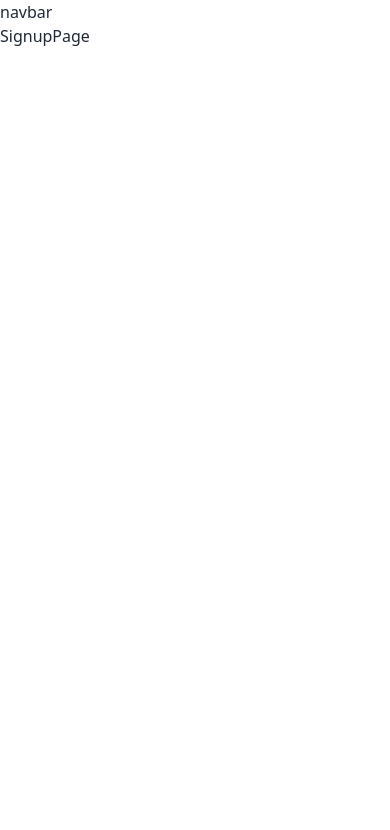
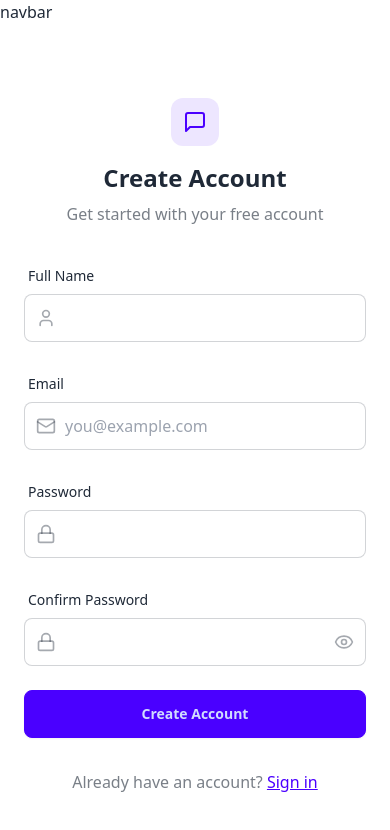
Before and after one commit to abhinpramod/Chat_application, a React (Vite) app in the folder frontend/: page /signup in a window 390 px wide. Shown: the top 830 px of the page. Built offline with nearby package versions, Linux system fonts and the light colour scheme; no server answers.

Commit message:
fourth commit

```diff
--- a/frontend/eslint.config.js
+++ b/frontend/eslint.config.js
@@ -33,6 +33,7 @@
         'warn',
         { allowConstantExport: true },
       ],
+      "react/prop-types": "off"
     },
   },
 ]
--- a/frontend/package.json
+++ b/frontend/package.json
@@ -11,6 +11,7 @@
   },
   "dependencies": {
     "axios": "^1.7.9",
+    "lucide-react": "^0.469.0",
     "react": "^18.3.1",
     "react-dom": "^18.3.1",
     "react-hot-toast": "^2.4.1",
--- a/frontend/src/App.jsx
+++ b/frontend/src/App.jsx
@@ -1,33 +1,52 @@
-import Navbar from "./components/Navbar"
-import Homepage from "./pages/Homepage"
-import SignupPage from "./pages/SignupPage"
-import LoginPage from "./pages/LoginPage"
-import ProfilePage from "./pages/ProfilePage"
-import SettingsPage from "./pages/SettingsPage"
-import { Routes,Route } from "react-router-dom"
-function App() {
+import Navbar from "./components/Navbar";
 
+import HomePage from "./pages/Homepage";
+import SignUpPage from "./pages/SignUpPage";
+import LoginPage from "./pages/LoginPage";
+import SettingsPage from "./pages/SettingsPage";
+import ProfilePage from "./pages/ProfilePage";
+
+import { Routes, Route, Navigate } from "react-router-dom";
+import { useAuthStore } from "./store/useAuthStore";
+import { useThemeStore } from "./store/useThemestore";
+import { useEffect } from "react";
+
+import { Loader } from "lucide-react";
+import { Toaster } from "react-hot-toast";
+
+const App = () => {
+  const { authUser, checkAuth, isCheckingAuth } = useAuthStore();
+  const { theme } = useThemeStore();
+
+  // console.log({ onlineUsers });
+
+  useEffect(() => {
+    checkAuth();
+  }, [checkAuth]);
+
+  // console.log({ authUser });
+
+  if (isCheckingAuth && !authUser)
+    return (
+      <div className="flex items-center justify-center h-screen">
+        <Loader className="size-10 animate-spin" />
+      </div>
+    );
 
   return (
-    <>
-     <div >
+    <div data-theme={theme}>
+      <Navbar />
 
-<Navbar/>
-<Routes>
-  <Route path="/" element={<Homepage />} />
-  <Route path="/signup" element={<SignupPage />} />
-  <Route path="/login" element={<LoginPage />} />
-  <Route path="/profile" element={<ProfilePage />} />
-  <Route path="/setting" element={<SettingsPage />} />
+      <Routes>
+        <Route path="/" element={authUser ? <HomePage /> : <Navigate to="/login" />} />
+        <Route path="/signup" element={!authUser ? <SignUpPage /> : <Navigate to="/" />} />
+        <Route path="/login" element={!authUser ? <LoginPage /> : <Navigate to="/" />} />
+        <Route path="/settings" element={authUser ? <SettingsPage /> : <Navigate to="/login" />} />
+        <Route path="/profile" element={authUser ? <ProfilePage /> : <Navigate to="/login" />} />
+      </Routes>
 
-</Routes>
-
-
-
-
-     </div>
-    </>
-  )
-}
-
-export default App
+      <Toaster />
+    </div>
+  );
+};
+export default App;
--- /dev/null
+++ b/frontend/src/components/AuthImagePattern.jsx
@@ -0,0 +1,23 @@
+
+const AuthImagePattern = ({ title, subtitle }) => {
+  return (
+    <div className="hidden lg:flex items-center justify-center bg-base-200 p-12">
+      <div className="max-w-md text-center">
+        <div className="grid grid-cols-3 gap-3 mb-8">
+          {[...Array(9)].map((_, i) => (
+            <div
+              key={i}
+              className={`aspect-square rounded-2xl bg-primary/10 ${
+                i % 2 === 0 ? "animate-pulse" : ""
+              }`}
+            />
+          ))}
+        </div>
+        <h2 className="text-2xl font-bold mb-4">{title}</h2>
+        <p className="text-base-content/60">{subtitle}</p>
+      </div>
+    </div>
+  );
+};
+
+export default AuthImagePattern;
--- a/frontend/src/pages/SignupPage.jsx
+++ b/frontend/src/pages/SignupPage.jsx
@@ -1,11 +1,177 @@
-import React from 'react'
 
-function SignupPage() {
+import { useState } from "react";
+import { useAuthStore } from "../store/useAuthStore";
+import { Eye, EyeOff, Loader2, Lock, Mail, MessageSquare, User } from "lucide-react";
+import { Link } from "react-router-dom";
+
+import AuthImagePattern from "../components/AuthImagePattern";
+import toast from "react-hot-toast";
+
+const SignUpPage = () => {
+  const [showPassword, setShowPassword] = useState(false);
+  const [formData, setFormData] = useState({
+    fullName: "",
+    email: "",
+    password: "",
+    comfirmpassword: "",
+  });
+
+  const { signup, isSigningUp } = useAuthStore();
+
+  const validateForm = () => {
+    if(!formData.fullName&&!formData.email&& !formData.password&& !formData.comfirmpassword) return toast.error("All fields are required");
+    if (!formData.fullName.trim()) return toast.error("Full name is required");
+    if (!formData.email.trim()) return toast.error("Email is required");
+    if (!/\S+@\S+\.\S+/.test(formData.email)) return toast.error("Invalid email format");
+    if (!formData.password) return toast.error("Password is required");
+    if (formData.password.length < 6) return toast.error("Password must be at least 6 characters");
+    if (formData.password !== formData.comfirmpassword)
+      return toast.error("Passwords do not match");
+
+    return true;
+  };
+
+  const handleSubmit = (e) => {
+    e.preventDefault();
+
+    const success = validateForm();
+
+    if (success === true) signup(formData);
+  };
+
   return (
-    <div>
-      SignupPage
+    <div className="min-h-screen grid lg:grid-cols-2">
+      {/* left side */}
+      <div className="flex flex-col justify-center items-center p-6 sm:p-12">
+        <div className="w-full max-w-md space-y-8">
+          {/* LOGO */}
+          <div className="text-center mb-8">
+            <div className="flex flex-col items-center gap-2 group">
+              <div
+                className="size-12 rounded-xl bg-primary/10 flex items-center justify-center
+              group-hover:bg-primary/20 transition-colors"
+              >
+                <MessageSquare className="size-6 text-primary" />
+              </div>
+              <h1 className="text-2xl font-bold mt-2">Create Account</h1>
+              <p className="text-base-content/60">Get started with your free account</p>
+            </div>
+          </div>
+
+          <form onSubmit={handleSubmit} className="space-y-6">
+            <div className="form-control">
+              <label className="label">
+                <span className="label-text font-medium">Full Name</span>
+              </label>
+              <div className="relative">
+                <div className="absolute inset-y-0 left-0 pl-3 flex items-center pointer-events-none">
+                  <User className="size-5 text-base-content/40" />
+                </div>
+                <input
+                  type="text"
+                  className={`input input-bordered w-full pl-10`}
+                  placeholder=""
+                  value={formData.fullName}
+                  onChange={(e) => setFormData({ ...formData, fullName: e.target.value })}
+                />
+              </div>
+            </div>
+
+            <div className="form-control">
+              <label className="label">
+                <span className="label-text font-medium">Email</span>
+              </label>
+              <div className="relative">
+                <div className="absolute inset-y-0 left-0 pl-3 flex items-center pointer-events-none">
+                  <Mail className="size-5 text-base-content/40" />
+                </div>
+                <input
+                  type="text"
+                  className={`input input-bordered w-full pl-10`}
+                  placeholder="you@example.com"
+                  value={formData.email}
+                  onChange={(e) => setFormData({ ...formData, email: e.target.value })}
+                />
+              </div>
+            </div>
+
+            <div className="form-control">
+              <label className="label">
+                <span className="label-text font-medium">Password</span>
+              </label>
+              <div className="relative">
+                <div className="absolute inset-y-0 left-0 pl-3 flex items-center pointer-events-none">
+                  <Lock className="size-5 text-base-content/40" />
+                </div>
+                <input
+                  type={ "password"}
+                  className={`input input-bordered w-full pl-10`}
+                  placeholder="  "
+                  value={formData.password}
+                  onChange={(e) => setFormData({ ...formData, password: e.target.value })}
+                />
+
+              </div>
+            </div>
+            <div className="form-control">
+              <label className="label">
+                <span className="label-text font-medium">Confirm Password</span>
+              </label>
+              <div className="relative">
+                <div className="absolute inset-y-0 left-0 pl-3 flex items-center pointer-events-none">
+                  <Lock className="size-5 text-base-content/40" />
+                </div>
+                <input
+                  type={showPassword ? "text" : "password"}
+                  className={`input input-bordered w-full pl-10`}
+                  placeholder="  "
+                  value={formData.comfirmpassword}
+                  onChange={(e) => setFormData({ ...formData,comfirmpassword: e.target.value })}
+                />
+                <button
+                  type="button"
+                  className="absolute inset-y-0 right-0 pr-3 flex items-center"
+                  onClick={() => setShowPassword(!showPassword)}
+                >
+                  {showPassword ? (
+                    <EyeOff className="size-5 text-base-content/40" />
+                  ) : (
+                    <Eye className="size-5 text-base-content/40" />
+                  )}
+                </button>
+              </div>
+            </div>
+
+            <button type="submit" className="btn btn-primary w-full" disabled={isSigningUp}>
+              {isSigningUp ? (
+                <>
+                  <Loader2 className="size-5 animate-spin" />
+                  Loading...
+                </>
+              ) : (
+                "Create Account"
+              )}
+            </button>
+          </form>
+
+          <div className="text-center">
+            <p className="text-base-content/60">
+              Already have an account?{" "}
+              <Link to="/login" className="link link-primary">
+                Sign in
+              </Link>
+            </p>
+          </div>
+        </div>
+      </div>
+
+      {/* right side */}
+
+      <AuthImagePattern
+        title="Join our community"
+        subtitle="Connect with friends, share moments, and stay in touch with your loved ones."
+      />
     </div>
-  )
-}
-
-export default SignupPage
+  );
+};
+export default SignUpPage;
--- /dev/null
+++ b/frontend/src/store/useThemestore.js
@@ -0,0 +1,9 @@
+import { create } from "zustand";
+
+export const useThemeStore = create((set) => ({
+  theme: localStorage.getItem("chat-theme") || "coffee",
+  setTheme: (theme) => {
+    localStorage.setItem("chat-theme", theme);
+    set({ theme });
+  },
+}));
```
Also changed, not shown: frontend/src/store/useAuthStore.js (+26 -10 lines), 1 other file (tests, documents, lock files or other folders).
